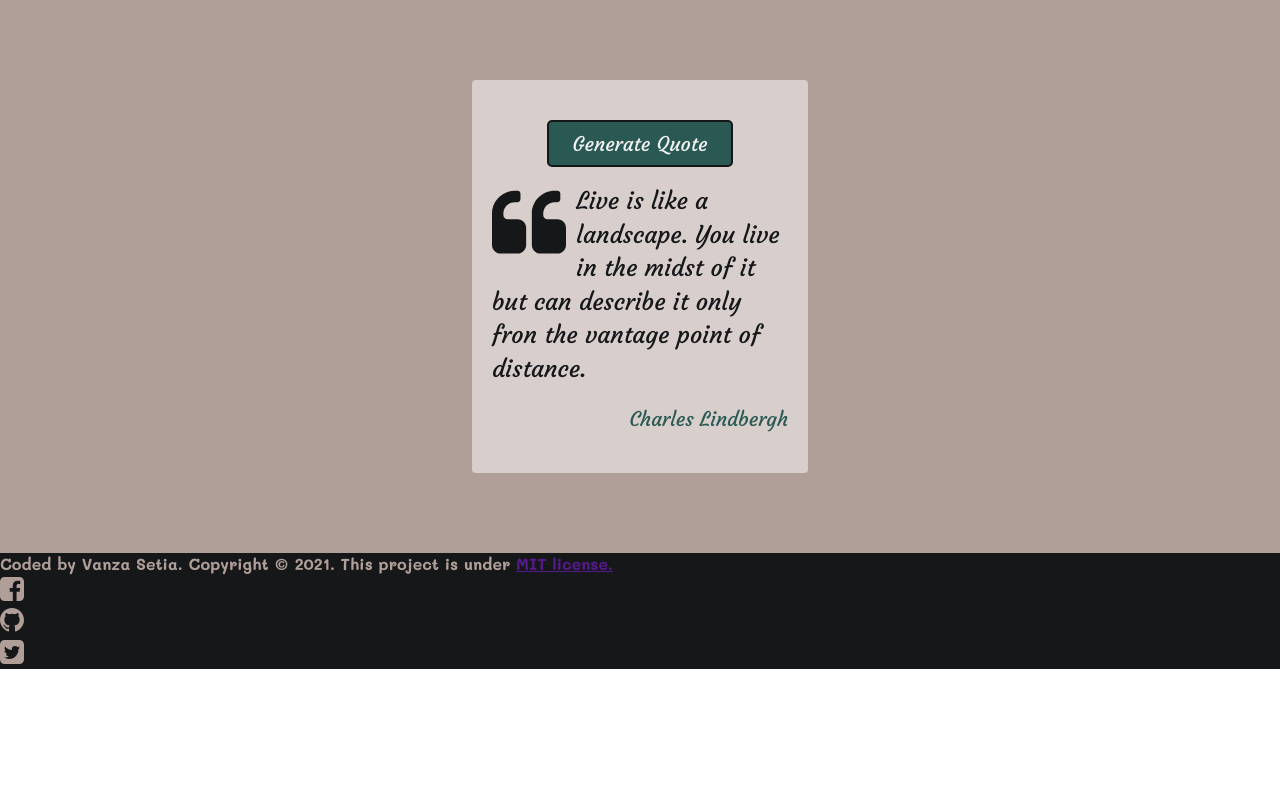
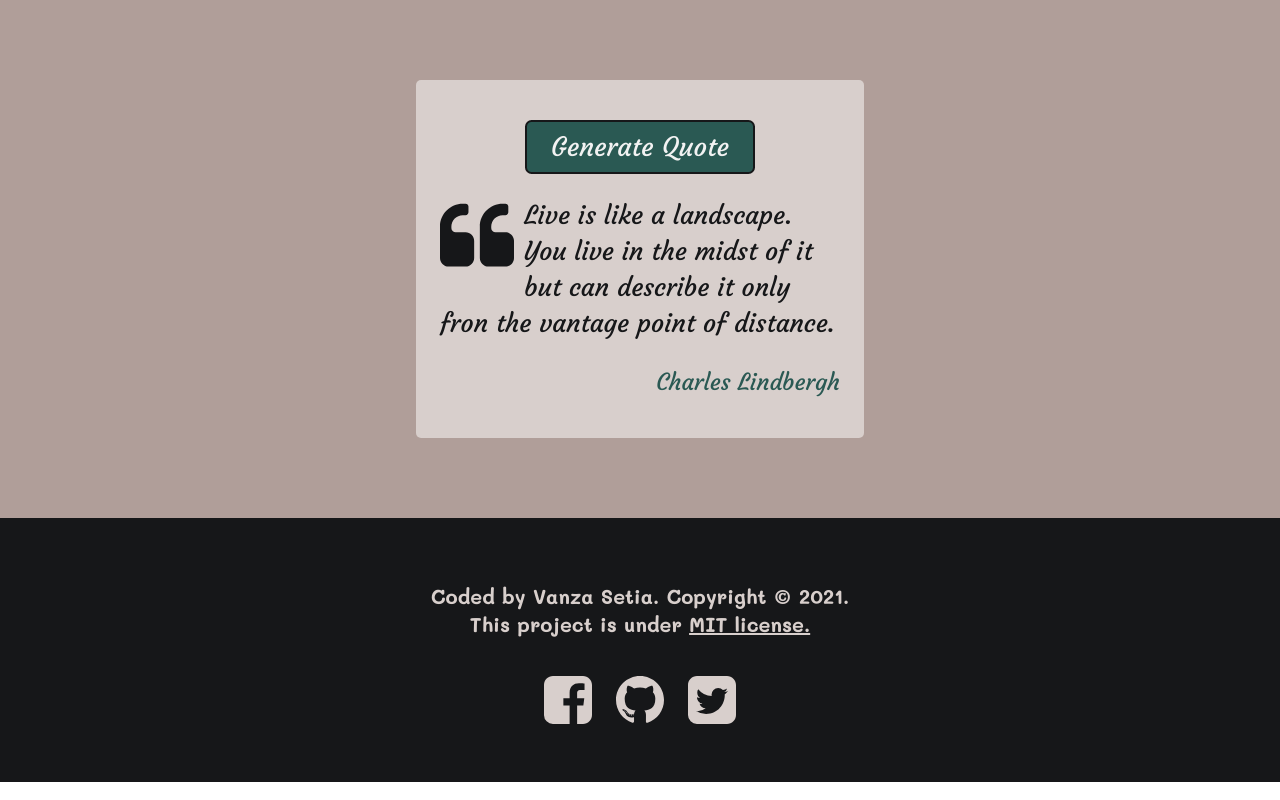
Before and after one commit to vanzasetia/random-quote-generator, a website: page index.html in a window 1280 px wide. Drawn offline with Linux system fonts and the light colour scheme; a script that the page names is missing.

Commit message:
Designing the footer and adjusted a lot of things

```diff
--- a/css/style.css
+++ b/css/style.css
@@ -360,6 +360,7 @@ template {
 \*------------------------------------*/
 :root {
   /* Primary Colors */
+  --very-light-brown: rgb(238, 234, 233);
   --light-brown: rgb(216, 207, 204);
   --brown: rgb(176, 158, 153);
   --dark-brown: rgb(42, 34, 32);
@@ -373,11 +374,11 @@ template {
   --selection-bg-color: rgb(79, 169, 158);
   --body-bg-color: var(--brown);
   --body-font-color: var(--very-dark-brown);
-  --footer-bg-color: var(--body-font-color);
-  --footer-font-color: var(--body-bg-color);
+  --footer-bg-color: var(--very-dark-brown);
+  --footer-font-color: var(--light-brown);
   --btn-bg-color: var(--dark-green);
   --btn-font-color: var(--white);
-  --btn-hover-bg-color: var(--brown);
+  --btn-hover-bg-color: transparent;
   --btn-hover-font-color: var(--dark-brown);
 }
 
@@ -418,7 +419,7 @@ html {
 
 body {
   font-family: "Courgette", cursive;
-  font-size: 1rem;
+  font-size: 1.25rem;
 }
 
 p {
@@ -426,7 +427,7 @@ p {
 }
 
 blockquote {
-  margin: 1.125rem 0;
+  margin: 1.5rem 0;
 }
 
 ul {
@@ -437,6 +438,11 @@ img {
   display: block;
   height: auto;
   max-width: 100%;
+}
+
+/* Using currentColor to inherit the color value */
+svg path {
+  fill: currentColor;
 }
 
 
@@ -458,8 +464,8 @@ img {
   margin: 0 auto;
   border-radius: 0.25em;
   background-color: var(--light-brown);
-  padding: 2.5rem 1.25rem;
-  max-width: 21rem;
+  padding: 2.5rem 1.5rem;
+  max-width: 28rem;
 }
 
 .app__icon {
@@ -469,13 +475,13 @@ img {
 }
 
 .app__text {
-  font-size: 1.5rem;
+  font-size: 1.6rem;
 }
 
 .app__author {
   text-align: right;
   color: var(--dark-green);
-  font-size: 1.25rem;
+  font-size: 1.45rem;
 }
 
 .app__btn {
@@ -486,7 +492,7 @@ img {
   border: 0.125rem solid var(--very-dark-brown);
   background-color: var(--btn-bg-color);
   color: var(--btn-font-color);
-  font-size: 1.25rem;
+  font-size: 1.65rem;
   transition: all 50ms ease-in-out;
 }
 
@@ -494,6 +500,11 @@ img {
 .app__btn:active {
   background-color: var(--btn-hover-bg-color);
   color: var(--btn-hover-font-color);
+}
+
+.app__btn:focus-visible {
+  outline: 0.3125rem dashed var(--dark-green);
+  outline-offset: 0.1875rem;
 }
 
 
@@ -509,9 +520,65 @@ img {
   font-weight: 700;
 }
 
+.footer__container {
+  max-width: 28rem;
+  margin: 0 auto;
+  padding: 4rem 0;
+  text-align: center;
+}
+
+.footer__link {
+  display: inline-block;
+  color: inherit;
+  transition: transform 50ms ease-in-out;
+}
+
+.footer__link:hover,
+.footer__link:active,
+.footer__link:focus {
+  transform: scale(1.05);
+  color: var(--very-light-brown);
+}
+
+.footer__link:focus-visible {
+  outline: 0.3125rem dashed var(--white);
+  outline-offset: 0.1875rem;
+  transform: scale(1.05);
+}
+
 
 
 
 /*------------------------------------*\
   #SOCIAL
 \*------------------------------------*/
+.social {
+  display: flex;
+  align-items: center;
+  justify-content: center;
+  margin-top: 3rem;
+}
+
+.social__item:not(:first-child) {
+  margin-left: 3rem;
+}
+
+.social__icon {
+  transform: scale(2);
+}
+
+.social__link {
+  display: inline-block;
+  color: inherit;
+}
+
+.social__link:hover,
+.social__link:active,
+.social__link:focus {
+  color: var(--very-light-brown);
+}
+
+.social__link:focus-visible {
+  outline: 0.3125rem dashed var(--white);
+  outline-offset: 0.1875rem;
+}
```
